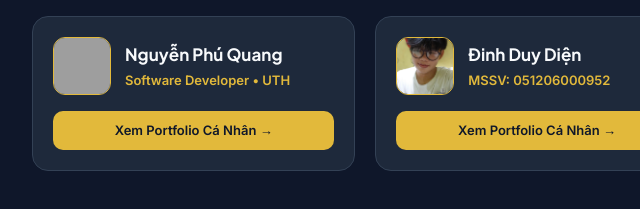
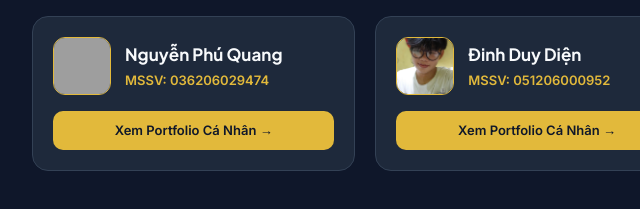
Before and after one commit to turniphead-code02/Project_LTW, a plain HTML site: page index.html in a window 1280 px wide. Shown: the part 409-618 px from the top of the page, 103-743 px from the left. Drawn offline with Linux system fonts and the light colour scheme; grey boxes are pictures that could not be loaded.

Commit message:
lastupdate

```diff
--- a/index.html
+++ b/index.html
@@ -184,7 +184,7 @@
           <img src="./portfolios/NguyenPhuQuang/images/a_ban_than.png" alt="Nguyễn Phú Quang" class="member-avatar" />
           <div class="member-info">
             <h2 class="member-name">Nguyễn Phú Quang</h2>
-            <span class="member-id">Software Developer • UTH</span>
+            <span class="member-id">MSSV: 036206029474 </span>
           </div>
         </div>
         <span class="member-btn">Xem Portfolio Cá Nhân →</span>
```
Also changed, not shown: portfolios/044206000003_THT/index.html (+16 -28 lines), portfolios/044206000003_THT/script.js (+15 -22 lines), portfolios/044206000003_THT/style.css (+35 -43 lines).
